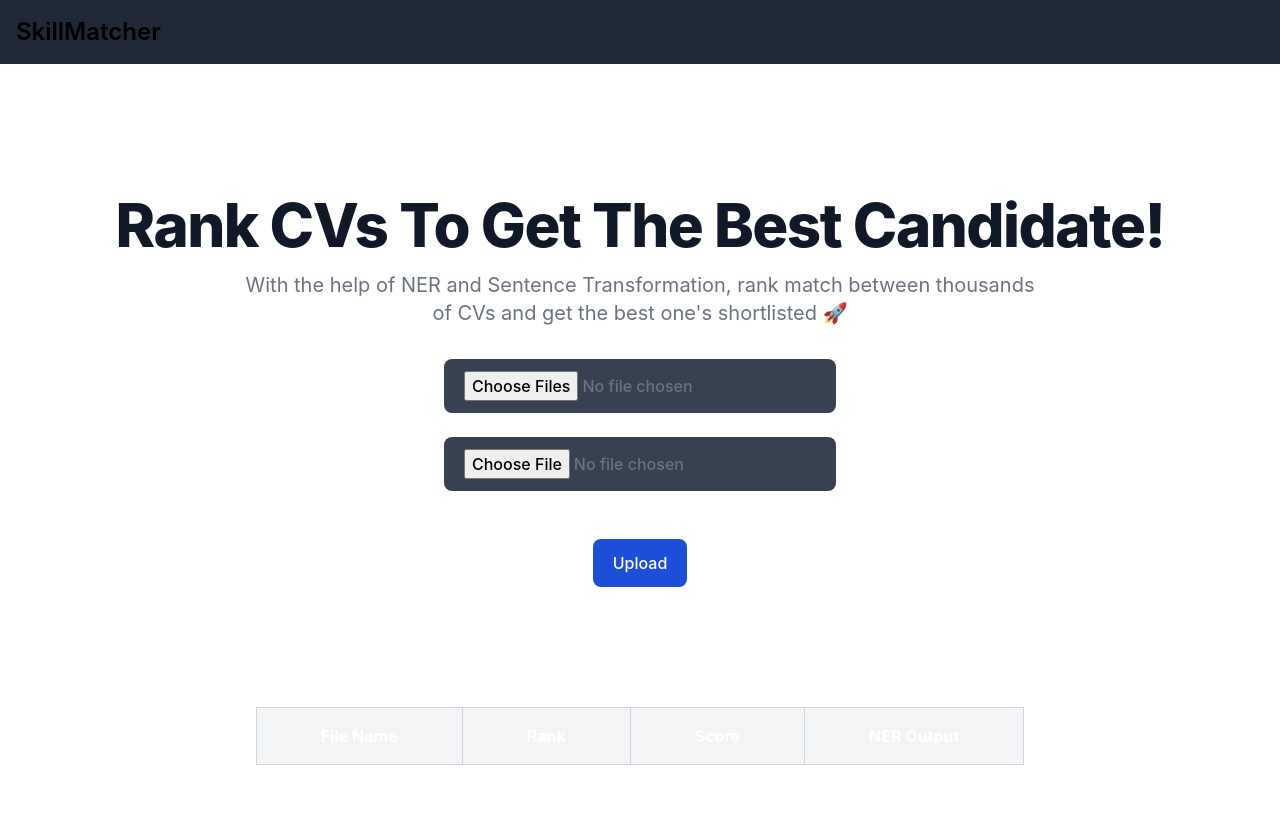
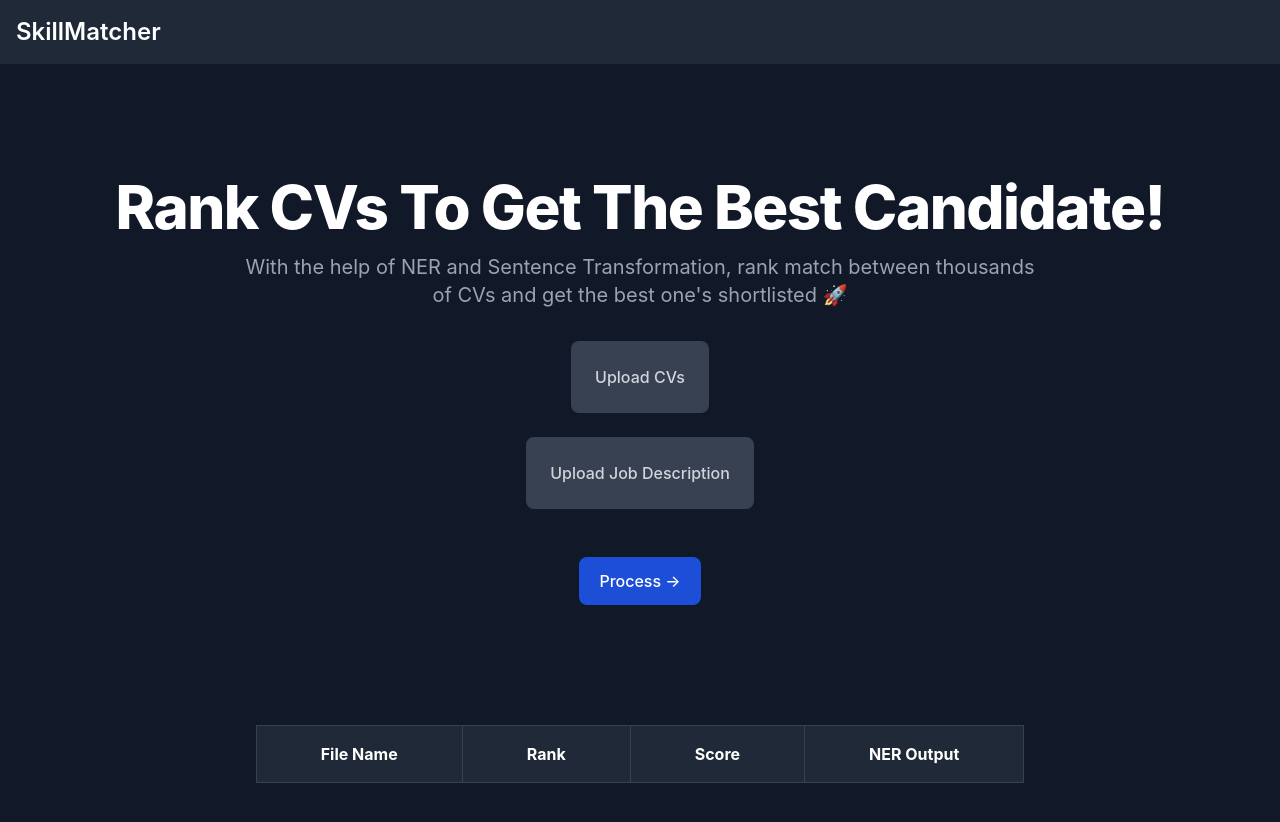
Before and after one commit to iamsid47/resume_ner_frontend, a React (Create React App) app: page / in a window 1280 px wide. Shown: the top 822 px of the page. Built offline with nearby package versions, Linux system fonts and the light colour scheme.

Commit message:
add button styling

```diff
--- a/src/components/FileHandle.jsx
+++ b/src/components/FileHandle.jsx
@@ -49,23 +49,31 @@ const FileHandle = () => {
   };
 
   return (
-    <section class="bg-white dark:bg-gray-900 min-h-screen flex flex-col justify-center items-center">
+    <section class="bg-gray-900 min-h-screen flex flex-col justify-center items-center">
       <div class="py-8 px-4 mx-auto max-w-screen-xl text-center lg:py-16 lg:px-12 ">
-        <h1 class="mb-4 text-4xl capitalize font-extrabold tracking-tight leading-none text-gray-900 md:text-5xl lg:text-6xl dark:text-white">
+        <h1 class="mb-4 text-4xl capitalize font-extrabold tracking-tight leading-none md:text-5xl lg:text-6xl text-white">
           Rank CVs to get the best candidate!
         </h1>
-        <p class="mb-8 text-lg font-normal text-gray-500 lg:text-xl sm:px-16 xl:px-48 dark:text-gray-400">
+        <p class="mb-8 text-lg font-normal  lg:text-xl sm:px-16 xl:px-48 text-gray-400">
           With the help of NER and Sentence Transformation, rank match between
           thousands of CVs and get the best one's shortlisted 🚀
         </p>
         <div class="">
           <div className="flex flex-col mb-6 sm:flex-row sm:justify-center sm:space-y-0 sm:space-x-4">
+            <label
+              htmlFor="fileInput"
+              className="text-gray-300 cursor-pointer inline-flex justify-center items-center p-6 text-base font-medium text-center rounded-lg bg-gray-700 hover:bg-gray-800 focus:ring-4 ring-gray-900 transition duration-300"
+            >
+              Upload CVs
               <input
                 type="file"
+                id="fileInput"
                 multiple
                 onChange={handleFileChange}
-              className="text-gray-500 cursor-pointer inline-flex justify-center items-center py-3 px-5 text-base font-medium text-center rounded-lg bg-gray-700 hover:bg-gray-800 focus:ring-4 focus:ring-gray-300 dark:focus:ring-gray-900 transition duration-300"
+                style={{ display: "none" }}
+                className="text-gray-500 cursor-pointer inline-flex justify-center items-center py-3 px-5 text-base font-medium text-center rounded-lg bg-gray-700 hover:bg-gray-800 focus:ring-4 focus:ring-gray-900 transition duration-300"
               />
+            </label>
           </div>
 
           {/* <textarea
@@ -76,36 +84,44 @@ const FileHandle = () => {
             onChange={handleJobDescriptionChange}
           ></textarea> */}
           <div className="flex flex-col mb-6 sm:flex-row sm:justify-center sm:space-y-0 sm:space-x-4">
+            <label
+              htmlFor="fileInput"
+              className="text-gray-300 cursor-pointer inline-flex justify-center items-center p-6 text-base font-medium text-center rounded-lg bg-gray-700 hover:bg-gray-800 focus:ring-4 focus:ring-gray-900 transition duration-300"
+            >
+              Upload Job Description
               <input
                 type="file"
+                id="fileInput"
+                style={{ display: "none" }}
                 onChange={handleJobDescriptionFileChange}
-              className="text-gray-500 cursor-pointer inline-flex justify-center items-center py-3 px-5 text-base font-medium text-center rounded-lg bg-gray-700 hover:bg-gray-800 focus:ring-4 focus:ring-gray-300 dark:focus:ring-gray-900 transition duration-300"
+                className="text-gray-500 cursor-pointer inline-flex justify-center items-center py-3 px-5 text-base font-medium text-center rounded-lg bg-gray-700 hover:bg-gray-800 focus:ring-4 focus:ring-gray-900 transition duration-300"
               />
+            </label>
           </div>
           <button
             onClick={handleUpload}
-            className="inline-flex my-6 justify-center items-center py-3 px-5 text-base font-medium text-center text-white rounded-lg bg-blue-700 hover:bg-blue-800 focus:ring-4 focus:ring-blue-300 dark:focus:ring-blue-900 transition duration-300"
+            className="inline-flex my-6 justify-center items-center py-3 px-5 text-base font-medium text-center text-white rounded-lg bg-blue-700 hover:bg-blue-800 focus:ring-4 focus:ring-blue-900 transition duration-300"
           >
-            Upload
+            Process &rarr;
           </button>
           {uploadStatus && <p className="text-white">{uploadStatus}</p>}
         </div>
       </div>
       <div class="my-8 px-4 mx-auto max-w-7xl">
-        <table class="w-full border-collapse border border-gray-300 dark:border-gray-700">
-          <thead class="bg-gray-100 dark:bg-gray-800 text-white">
+        <table class="w-full border-collapse border border-gray-700">
+          <thead class="bg-gray-800 text-white">
             <tr>
-              <th class="border border-gray-300 dark:border-gray-700 py-4 px-16 text-center">
+              <th class="border border-gray-700 py-4 px-16 text-center">
                 File Name
               </th>
-              <th class="border border-gray-300 dark:border-gray-700 py-4 px-16 text-center">
+              <th class="border border-gray-700 py-4 px-16 text-center">
                 Rank
               </th>
 
-              <th class="border border-gray-300 dark:border-gray-700 py-4 px-16 text-center">
+              <th class="border border-gray-700 py-4 px-16 text-center">
                 Score
               </th>
-              <th class="border border-gray-300 dark:border-gray-700 py-4 px-16 text-center">
+              <th class="border border-gray-700 py-4 px-16 text-center">
                 NER Output
               </th>
             </tr>
@@ -113,17 +129,15 @@ const FileHandle = () => {
           <tbody>
             {rankedCvs.map((cv, index) => (
               <tr key={index} className="text-white">
-                <td class="border border-gray-300 dark:border-gray-700 py-2 px-4">
-                  {cv.file_name}
-                </td>
-                <td class="border border-gray-300 dark:border-gray-700 py-4 px-16 text-center">
+                <td class="border border-gray-700 py-2 px-4">{cv.file_name}</td>
+                <td class="border border-gray-700 py-4 px-16 text-center">
                   {cv.rank}
                 </td>
 
-                <td class="border border-gray-300 dark:border-gray-700 py-4 px-16 text-center">
+                <td class="border border-gray-700 py-4 px-16 text-center">
                   {cv.score.toFixed(2)}%
                 </td>
-                <td class="border border-gray-300 dark:border-gray-700 py-4 px-16">
+                <td class="border border-gray-700 py-4 px-16">
                   <button
                     onClick={() => setShowDropdown(!showDropdown)}
                     class="text-blue-400 py-3 underline cursor-pointer"
--- a/src/components/Navbar.jsx
+++ b/src/components/Navbar.jsx
@@ -5,7 +5,7 @@ const Navbar = () => {
     <nav class="bg-gray-800">
       <div class="max-w-screen-xl flex flex-wrap items-start justify-start mx-auto p-4">
         <a href="/" class="flex items-center">
-          <span class="self-center text-2xl font-semibold whitespace-nowrap dark:text-white">
+          <span class="self-center text-2xl font-semibold whitespace-nowrap text-white">
             SkillMatcher
           </span>
         </a>
```
Lines whose indentation alone changed are shown as unchanged.
